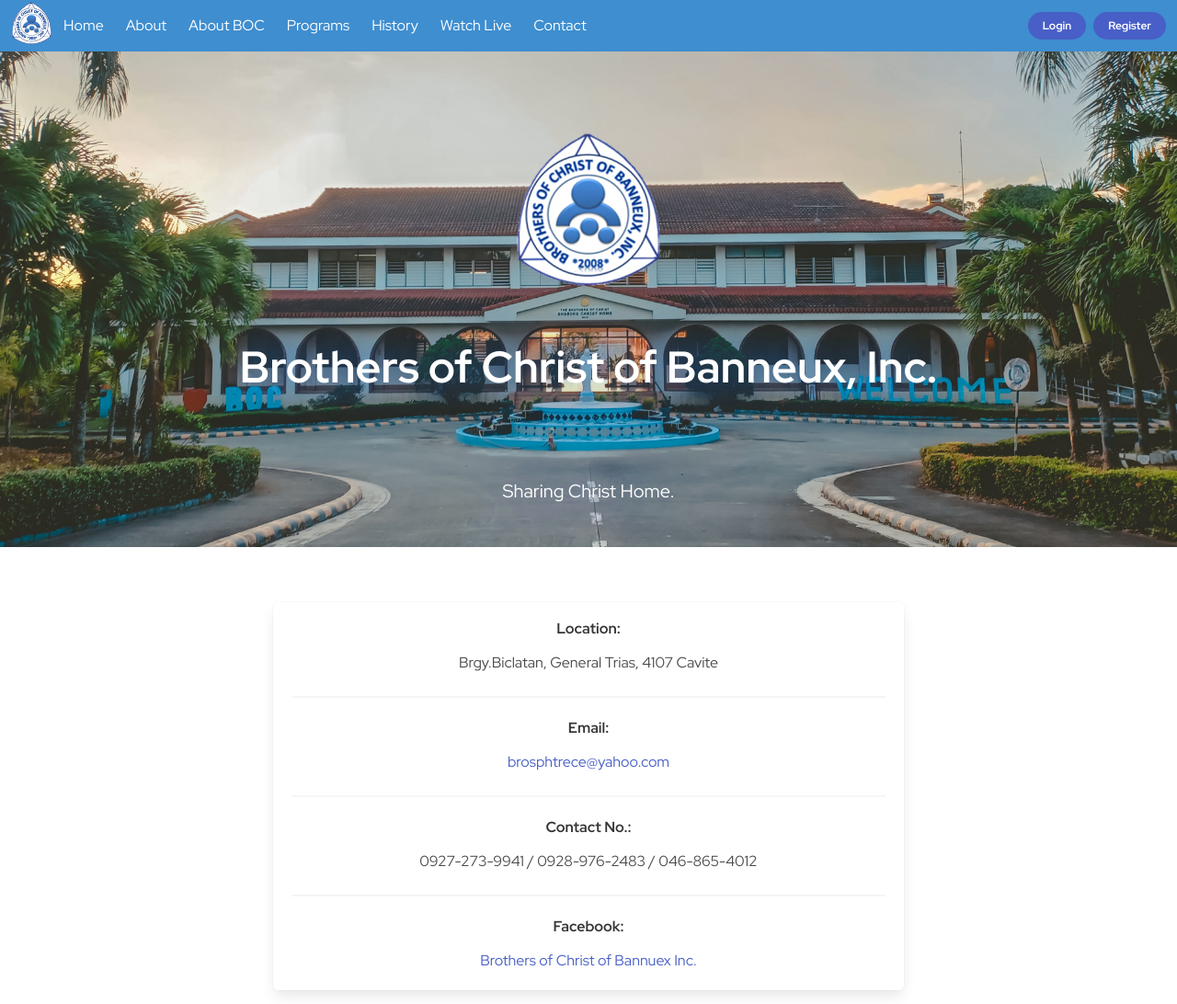
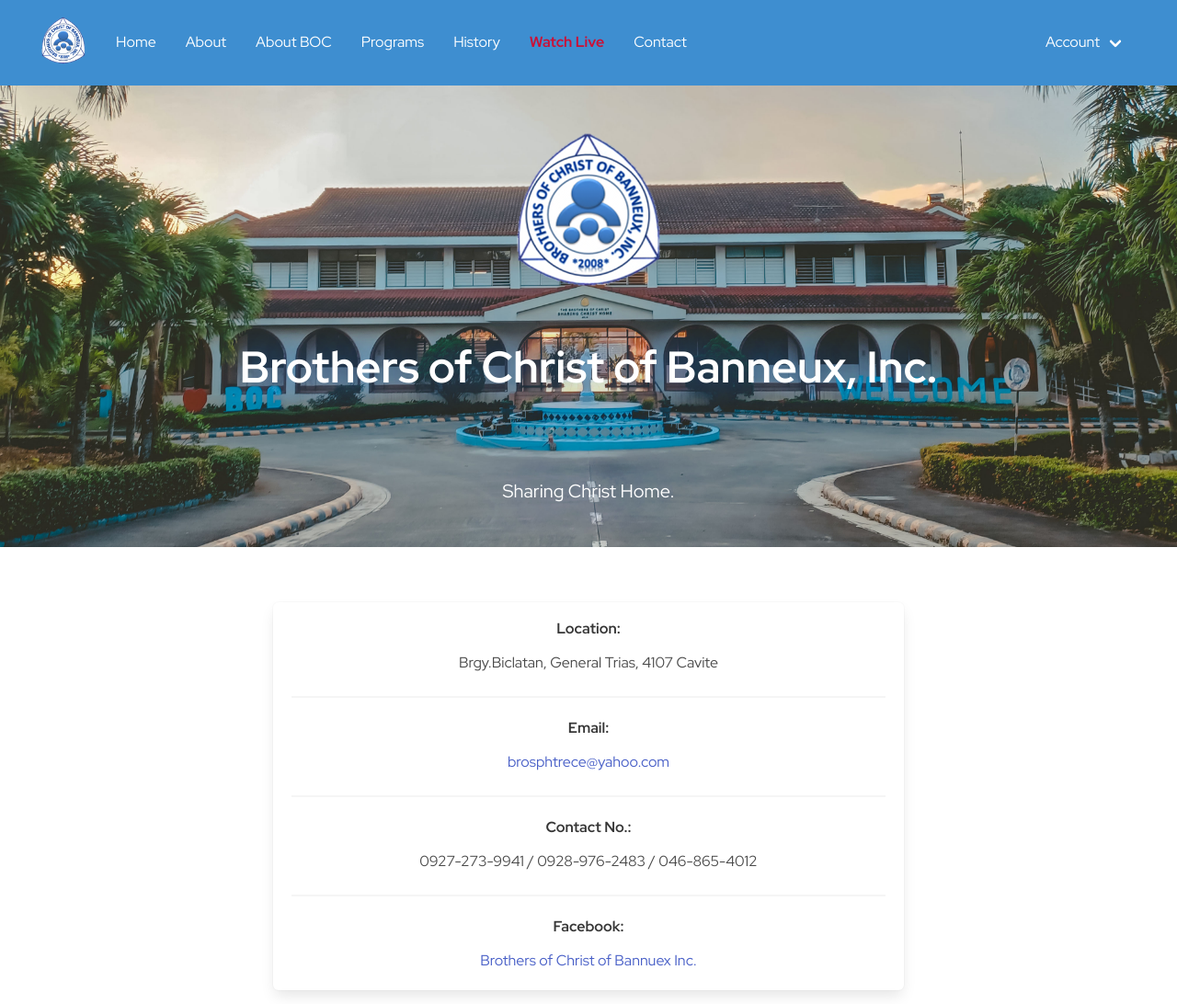
Before and after one commit to brandodt/church-blog, a website: page html/index.html in a window 1280 px wide. Shown: the top 1092 px of the page at 92% size. Drawn offline with Linux system fonts and the light colour scheme.

Commit message:
fixed navbar

```diff
--- a/html/index.html
+++ b/html/index.html
@@ -14,10 +14,11 @@
 </head>
 
 <body>
-    <nav class="navbar is-info is-fixed-top" role="navigation">
-        <div class="navbar-brand ml-3">
+    <!-- <nav class="navbar is-info is-fixed-top" role="navigation"> -->
+    <nav class="navbar is-spaced is-fixed-top is-info">
+        <div class="navbar-brand mx-3">
             <a href="index.html">
-                <img src="img/logo.png" width="45">
+                <img src="img/logo.png" width="50">
             </a>
 
             <a role="button" class="navbar-burger">
@@ -29,34 +30,50 @@
 
         <div class="navbar-menu" id="navMenu">
             <div class="navbar-start">
-                <a href="#home" class="navbar-item has-text-weight-light">
+                <a href="#home" class="navbar-item ml-2">
                     Home
                 </a>
-                <a href="#about" class="navbar-item has-text-weight-light">
+                <a href="#about" class="navbar-item ml-2">
                     About
                 </a>
-                <a href="#boc" class="navbar-item has-text-weight-light">
+                <a href="#boc" class="navbar-item ml-2">
                     About BOC
                 </a>
-                <a href="#programs" class="navbar-item has-text-weight-light">
+                <a href="#programs" class="navbar-item ml-2">
                     Programs
                 </a>
-                <a href="#history" class="navbar-item has-text-weight-light">
+                <a href="#history" class="navbar-item ml-2">
                     History
                 </a>
-                <a href="#watch-live" class="navbar-item has-text-weight-light">
+                <a href="#watch-live" class="navbar-item has-text-weight-bold has-text-danger-dark ml-2">
                     Watch Live
                 </a>
-                <a href="#contact" class="navbar-item has-text-weight-light">
+                <a href="#contact" class="navbar-item ml-2">
                     Contact
                 </a>
             </div>
 
             <div class="navbar-end mx-3">
-                <div class="buttons">
+                <div class="navbar-item has-dropdown is-hoverable">
+                    <a class="navbar-link">
+                        Account
+                    </a>
+                    <div class="navbar-dropdown is-right">
+                        <a href="login.html" class="navbar-item">
+                            Login
+                        </a>
+                        <a href="register.html" class="navbar-item">
+                            Register
+                        </a>
+                        <a href="dashboard/index.html" class="navbar-item">
+                            My Profile
+                        </a>
+                    </div>
+                </div>
+                <!-- <div class="buttons">
                     <a href="login.html" class="button is-link is-rounded is-small has-text-weight-bold">Login</a>
                     <a href="register.html" class="button is-link is-rounded is-small has-text-weight-bold">Register</a>
-                </div>
+                </div> -->
             </div>
         </div>
     </nav>
```
Also changed, not shown: html/login.html (+3 -3 lines), html/register.html (+5 -5 lines).
